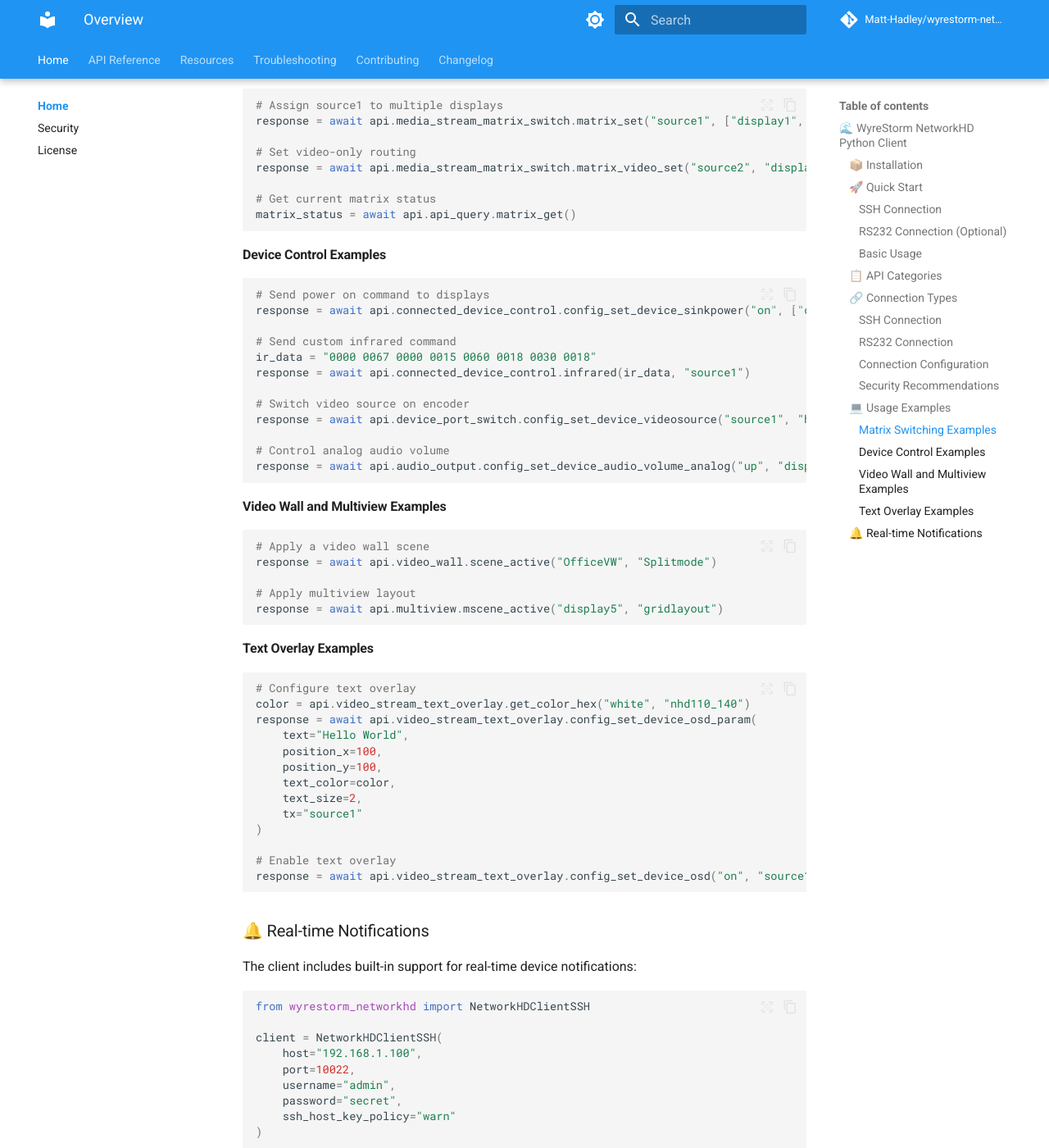
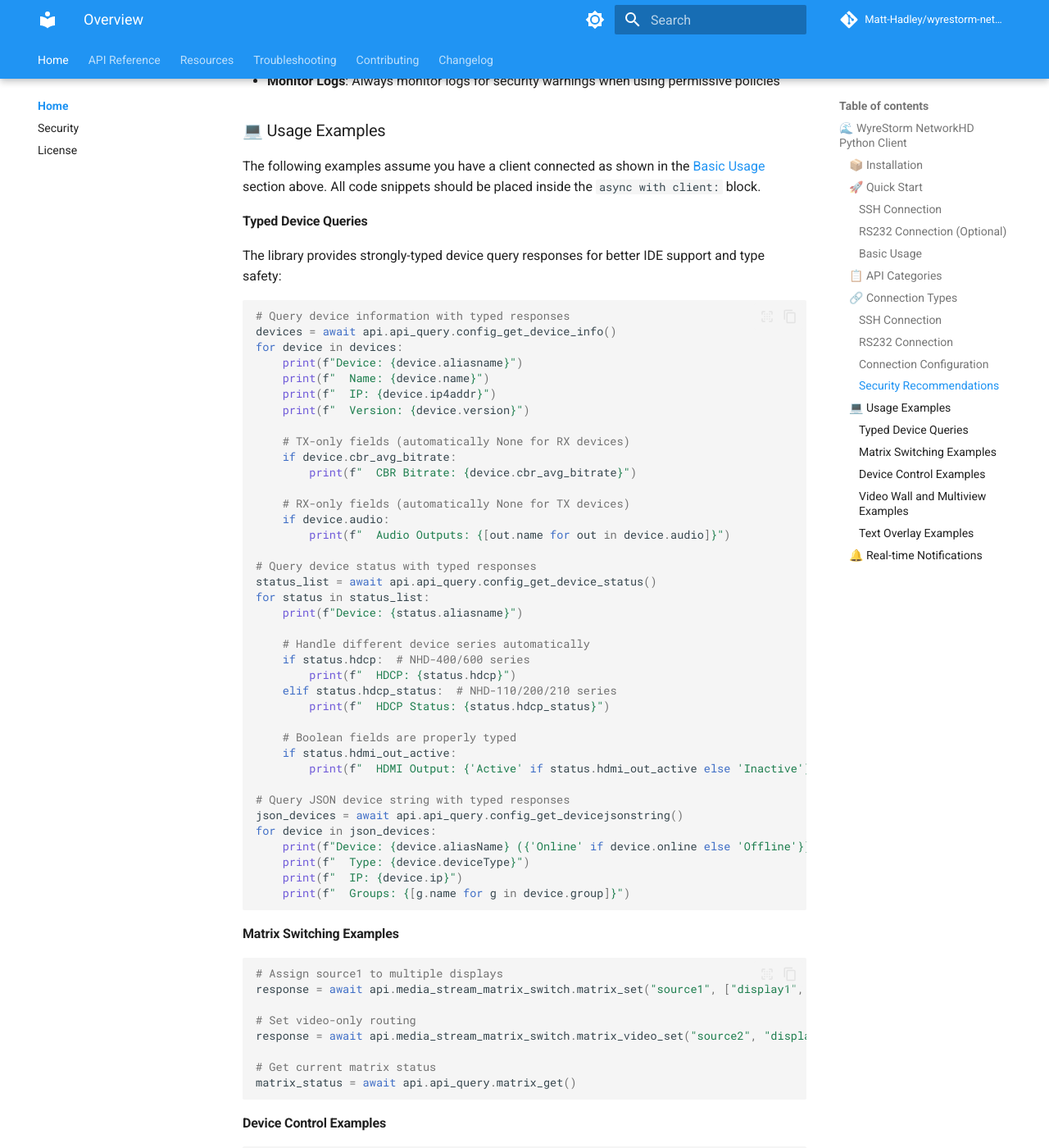
Before and after one commit to Matt-Hadley/wyrestorm-networkhd-py, an MkDocs documentation site: the page built from docs/index.md, in a window 1280 px wide and 1400 px high, scrolled down 3188 px. Shown: the whole window at 82% size. Built offline with MkDocs 1.6.1 and Material for MkDocs 9.7.7, drawn with Linux system fonts in a browser that asks for light colours; comment, search, counter and statistics services are not loaded; some of the changed text lies outside the part shown.

Commit message:
docs: update examples for typed device query methods
- Fix incorrect method names (get_devicelist -> config_get_devicelist)
- Add comprehensive typed device query examples showing new dataclass field access
- Update troubleshooting guide with device series compatibility examples
- Demonstrate type safety benefits and IDE autocomplete improvements
- Show proper handling of optional fields and device-specific variations

These changes align documentation with the breaking changes in v2.0.0 where
device query methods now return typed dataclasses instead of raw dictionaries.

````diff
--- a/docs/index.md
+++ b/docs/index.md
@@ -73,8 +73,18 @@ async def main():
         api = NHDAPI(client)
 
         # Execute commands and get typed responses
-        device_list = await api.api_query.get_devicelist()
+        device_list = await api.api_query.config_get_devicelist()
         matrix_info = await api.api_query.matrix_get()
+
+        # Query device information with typed responses
+        devices = await api.api_query.config_get_device_info()
+        for device in devices:
+            print(f"Device {device.aliasname} ({device.name}) - IP: {device.ip4addr}")
+
+        # Query device status with typed responses
+        status_list = await api.api_query.config_get_device_status()
+        for status in status_list:
+            print(f"Device {status.aliasname} - HDMI out: {status.hdmi_out_active}")
         await api.video_wall.scene_active("office", "splitmode")
 
 # Run the async function
@@ -139,6 +149,51 @@ SSH Client:
 
 The following examples assume you have a client connected as shown in the [Basic Usage](#basic-usage) section above. All
 code snippets should be placed inside the `async with client:` block.
+
+### Typed Device Queries
+
+The library provides strongly-typed device query responses for better IDE support and type safety:
+
+```python
+# Query device information with typed responses
+devices = await api.api_query.config_get_device_info()
+for device in devices:
+    print(f"Device: {device.aliasname}")
+    print(f"  Name: {device.name}")
+    print(f"  IP: {device.ip4addr}")
+    print(f"  Version: {device.version}")
+
+    # TX-only fields (automatically None for RX devices)
+    if device.cbr_avg_bitrate:
+        print(f"  CBR Bitrate: {device.cbr_avg_bitrate}")
+
+    # RX-only fields (automatically None for TX devices)
+    if device.audio:
+        print(f"  Audio Outputs: {[out.name for out in device.audio]}")
+
+# Query device status with typed responses
+status_list = await api.api_query.config_get_device_status()
+for status in status_list:
+    print(f"Device: {status.aliasname}")
+
+    # Handle different device series automatically
+    if status.hdcp:  # NHD-400/600 series
+        print(f"  HDCP: {status.hdcp}")
+    elif status.hdcp_status:  # NHD-110/200/210 series
+        print(f"  HDCP Status: {status.hdcp_status}")
+
+    # Boolean fields are properly typed
+    if status.hdmi_out_active:
+        print(f"  HDMI Output: {'Active' if status.hdmi_out_active else 'Inactive'}")
+
+# Query JSON device string with typed responses
+json_devices = await api.api_query.config_get_devicejsonstring()
+for device in json_devices:
+    print(f"Device: {device.aliasName} ({'Online' if device.online else 'Offline'})")
+    print(f"  Type: {device.deviceType}")
+    print(f"  IP: {device.ip}")
+    print(f"  Groups: {[g.name for g in device.group]}")
+```
 
 ### Matrix Switching Examples
 
````
Also changed, not shown: README.md (+11 -1 lines), docs/troubleshooting.md (+12 -6 lines).
